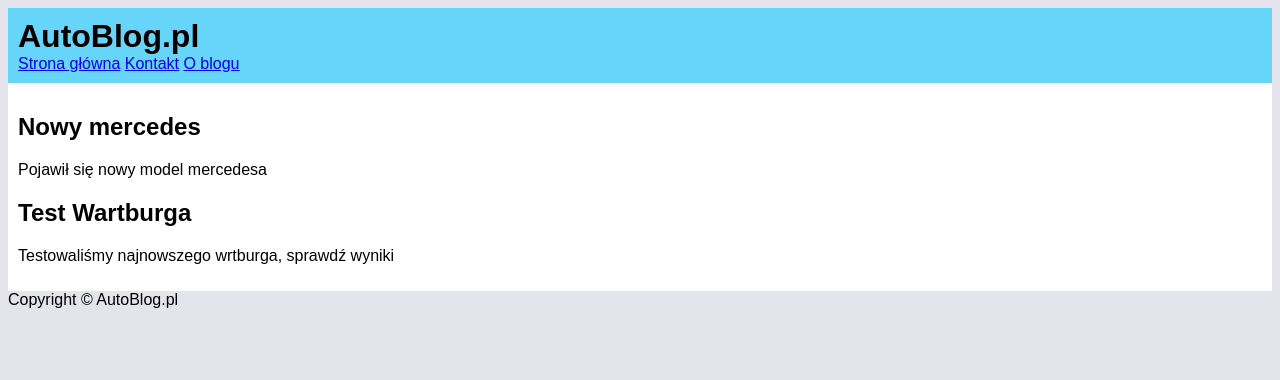
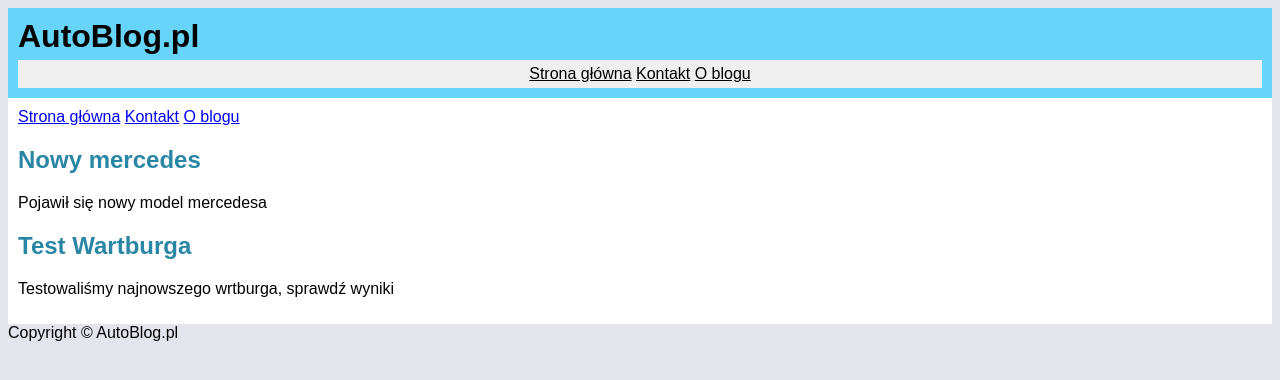
Before and after one commit to pkopy/HTML-Webinar, a plain HTML site: page index.html in a window 1280 px wide. Drawn offline with Linux system fonts and the light colour scheme; a script that the page names is missing.

Commit message:
styles elements declaration

```diff
--- a/index.html
+++ b/index.html
@@ -23,6 +23,11 @@
   </header>
 
   <main>
+      <nav>
+          <a href="index.html">Strona główna</a>
+          <a href="#">Kontakt</a>
+          <a href="#">O blogu</a>
+      </nav>
     <section>
       <h2>Nowy mercedes</h2>
       <p>
--- a/style.css
+++ b/style.css
@@ -8,12 +8,26 @@ header {
   padding: 10px
 }
 
+header nav {
+  text-align: center;
+  background: #efefef;
+  padding: 5px;
+}
+
+header nav a {
+  color: #000;
+}
+
 h1 {
   margin-top: 0;
-  margin-bottom: 0;
+  margin-bottom: 5px;
 }
 
 main {
   background: white;
   padding: 10px
 }
+
+main section h2 {
+  color: #2a86a5;
+}
```
